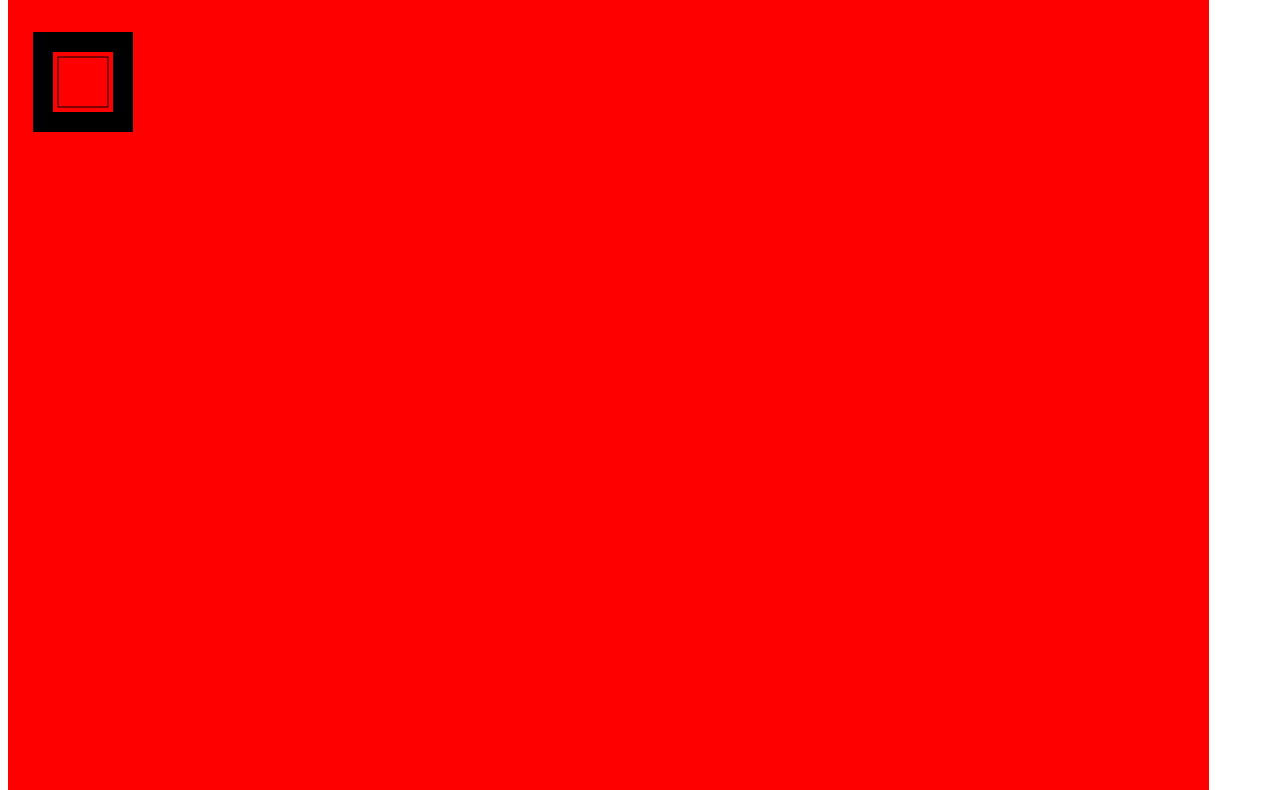
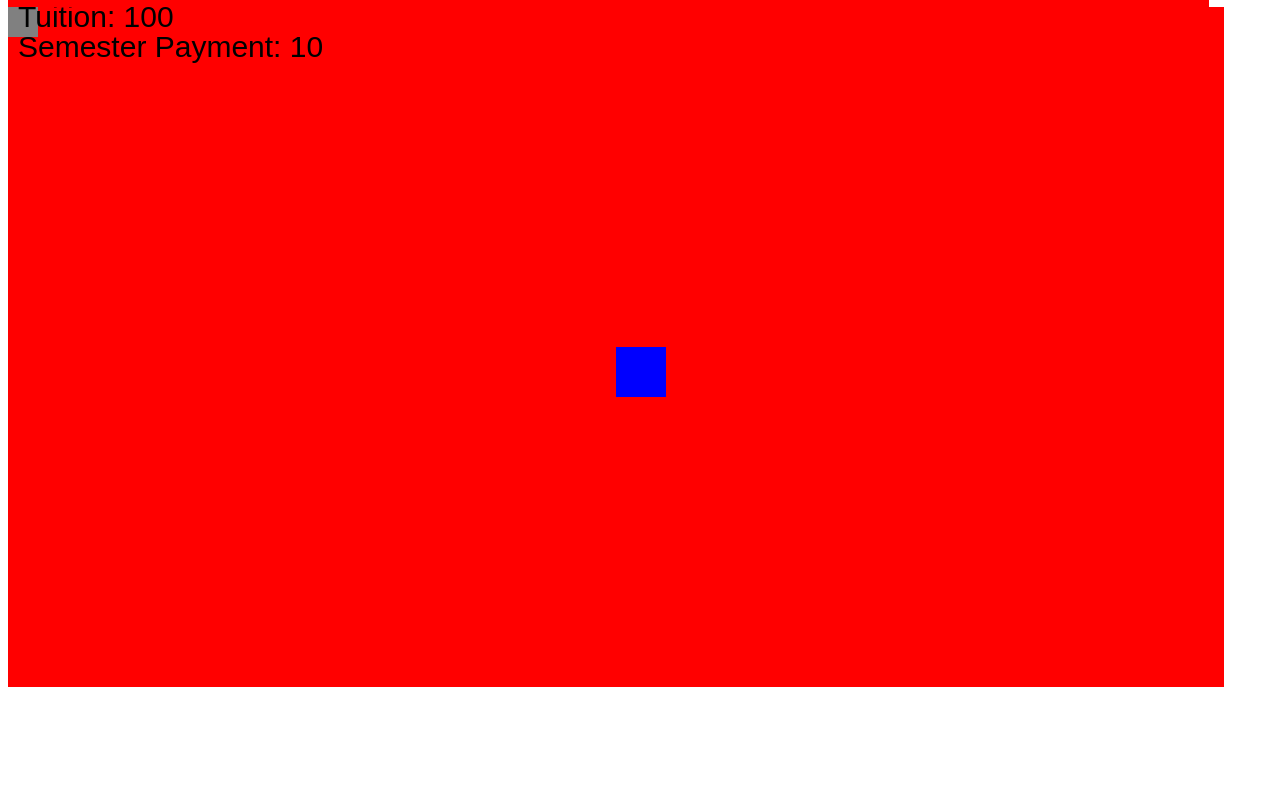
Before and after one commit to pequode/QR-Code-Signing-Cyber-Security-Final-Proj, a plain HTML site: page website/game.html in a window 1280 px wide. Shown: the part 81-871 px from the top of the page. After the commit the page ends 800 px from the top, so only its background shows below. Drawn offline with Linux system fonts and the light colour scheme.

Commit message:
added a bunch of functionality

```diff
--- a/website/game.html
+++ b/website/game.html
@@ -3,6 +3,7 @@
 <html lang="en" dir="ltr">
   <head>
     <title>QRteacher</title>
+    <link rel="stylesheet" href="styles.css">
     <link rel="stylesheet" href="styles.css">
     <meta charset="utf-8">
   </head>
@@ -12,15 +13,9 @@
           You Shouldn't Scan QR codes you dont trust.
       </h1>
 
-      <canvas id="canvas" width="1000" height="1000">
-        <script>
-          var  el = document.getElementById('canvas')
-          let ctx = el.getContext("2d");
-          ctx.fillRect(25, 25, 100, 100);
-          ctx.clearRect(45, 45, 60, 60);
-          ctx.strokeRect(50, 50, 50, 50);
-        </script>
-      </canvas>
+      <canvas id="canvas" style= "position:absolute;"></canvas>
+      <script src="gamecode.js"></script>
+
     </div>
   </body>
 </html>
--- /dev/null
+++ b/website/gamecode.js
@@ -0,0 +1,303 @@
+var canvas = document.getElementById('canvas');
+canvas.width = window.innerWidth*0.95;
+canvas.height = window.innerHeight*0.85;
+var canvDems = [canvas.width, canvas.height];
+var playerSize = 50;
+var alumiSize = 30;
+var prezSize = 20;
+
+
+var pmoneyLocations = [...Array(20)].map(e => Array(3));
+var amoneyLocations = [...Array(50)].map(e => Array(3));
+var i = 0;
+for(i=0;i<20;i++){
+  pmoneyLocations[i] = [-1,-1,-1];
+}
+for(i=0;i<50;i++){
+  amoneyLocations[i] = [-1,-1,-1];
+}
+
+function getRandomInt(min,max) {
+  return min + Math.floor(Math.random() * max);
+}
+function distance(x1,y1,x2,y2){
+
+  var d = Math.sqrt(Math.pow((x1-x2),2)+Math.pow((y1-y2),2))
+  if(d==0){
+    d = 1;
+  }
+  return d;
+}
+class Alumi {
+  constructor(id) {
+    var sidex= getRandomInt(1,2);
+    var sidey= getRandomInt(1,2);
+    this.y =((sidey==1)? 0: canvDems[1]);
+    this.x =((sidex==1)? 0: canvDems[0]);
+    var diry = ((sidey==1)? 1: -1);
+    var dirx = ((sidex==1)? 1: -1);
+    this.speedy = diry*getRandomInt(1,20);
+    this.speedx = dirx*getRandomInt(1,20);
+    this.dropInterval =getRandomInt(5,20);
+    this.donations = getRandomInt(5,50);
+    this.count = 0;
+    this.id = id;
+    this.topx = alumiSize;
+    this.topy = alumiSize;
+    this.color = "gray";
+  }
+  dropAndDash(){
+    if(this.count%this.dropInterval==0&&this.count<100){
+      console.log(amoneyLocations)
+      for(i=0;i<50;i++){
+        var k = amoneyLocations[i];
+        var amt = [this.topx/2,this.topy/2]
+        if(k[0]==-1){
+          amoneyLocations[i] = [this.x,this.y,this.donations]
+          break;
+        }
+      }
+    }
+    console.log(this.count,this.dropInterval,this.donations,this.count%this.dropInterval==0)
+    this.x +=this.speedx;
+    this.y +=this.speedy;
+    this.count+=1;
+  }
+}
+class player{
+  constructor(speed,id,startx,starty) {
+    this.speed = speed;
+    this.id = id;
+    this.x =startx;
+    this.topx = playerSize;
+    this.y =starty;
+    this.topy = playerSize;
+    this.color = "blue";
+    this.tuition = 100
+    this.dropAmt = 10;
+  }
+  moveVert(dir){
+      if(dir==-1){
+        if(this.y - this.speed > 0){
+          this.y = this.y-this.speed;
+        }
+      }
+      else if(dir==1){
+        if((this.y + this.speed+this.topy <canvDems[1])){
+          this.y = this.y+this.speed;
+        }
+      }
+      else{
+        console.log("invalid Dir");
+      }
+
+  }
+  moveHorz(dir){
+      if(dir==-1){
+        if(this.x - this.speed > 0){
+          this.x = this.x-this.speed;
+        }
+      }
+      else if(dir==1){
+        if((this.x + this.speed+this.topx <canvDems[0])){
+          this.x = this.x+this.speed;
+        }
+      }
+      else{
+        console.log("invalid Dir");
+      }
+
+  }
+  dropCash(amt){
+    var i = 0;
+    if( this.tuition >= amt && amt >0 ){
+        for(i=0;i<20;i++){
+          var k = pmoneyLocations[i];
+          if(k[0]==-1){
+            var placex = this.topx/2;
+            var placey = this.topy/2;
+            pmoneyLocations[i] = [this.x+placex,this.y+placey,amt];
+            break;
+          }
+        }
+        this.tuition -=amt;
+    }
+  }
+  increaseDrop(){
+    if(this.dropAmt<this.tuition){
+      this.dropAmt+=5;
+    }
+  }
+  decreaseDrop(){
+    if(this.dropAmt>0){
+      this.dropAmt-=5;
+    }
+  }
+
+}
+class pressBrown{
+  constructor(speed,id,startx,starty) {
+    this.speed = speed;
+    this.id = id;
+    this.x =startx;
+    this.topx = prezSize;
+    this.y =starty;
+    this.topy = prezSize;
+    this.color = "black";
+    this.burgerFund = 0;
+  }
+  gobbleGobble(){
+    var min = [1000,-1,-1]
+    for(i=0;i<20;i++){
+      var k = pmoneyLocations[i];
+      var amt = [this.topx/2,this.topy/2]
+      var dis = distance(this.x+amt[0],this.y+amt[1],k[0],k[1])
+      if (dis<k[2]+(this.topx+this.topy)/2){
+        pmoneyLocations[i] =[-1,-1,-1];
+        this.topx += k[2];
+        this.topy += k[2];
+        this.burgerFund += k[2];
+      }
+      else{
+        dis = dis/k[2];
+        if(min[0]>dis && k[0]!=-1){
+          min = [dis,k[0],k[1]]
+        }
+      }
+
+    }
+    for(i=0;i<50;i++){
+      var k = amoneyLocations[i];
+      var amt = [this.topx/2,this.topy/2]
+      var dis = distance(this.x+amt[0],this.y+amt[1],k[0],k[1])
+      if (dis<k[2]+(this.topx+this.topy)/2){
+        amoneyLocations[i] =[-1,-1,-1];
+        this.topx += k[2];
+        this.topy += k[2];
+        this.burgerFund += k[2];
+      }
+      else{
+        dis = dis/k[2];
+        if(min[0]>dis && k[0]!=-1){
+          min = [dis,k[0],k[1]]
+        }
+      }
+
+    }
+
+    if(min[0] != 1000 ){
+      if (this.x-min[1]> 0){
+        this.x= this.x-this.speed;
+      }
+      else{
+        this.x= this.x+this.speed;
+      }
+
+      if (this.y-min[2]> 0){
+        this.y= this.y-this.speed;
+      }
+      else{
+        this.y= this.y+this.speed;
+      }
+    }
+
+  }
+}
+const player1 = new player(10,0,canvDems[0]/2,canvDems[1]/2)
+const pressBrown1 = new pressBrown(2,1,canvDems[0]/2,canvDems[1]/2)
+const Alum1 = new Alumi(3);
+
+function drawplayer(ctx){
+  ctx.fillStyle = player1.color;
+  ctx.fillRect(player1.x, player1.y, player1.topy, player1.topx);
+
+  var str = "Tuition: "+ player1.tuition.toString();
+  var str1 = "Semester Payment: "+ player1.dropAmt.toString();
+  ctx.fillStyle = "black";
+  ctx.font = "30px Arial";
+  ctx.fillText(str, 10, 20);
+  ctx.fillText(str1, 10, 50);
+}
+function drawprez(ctx){
+  ctx.fillStyle = pressBrown1.color;
+  ctx.fillRect(pressBrown1.x, pressBrown1.y, pressBrown1.topy, pressBrown1.topx);
+}
+function drawAlum(ctx){
+  ctx.fillStyle = Alum1.color;
+  ctx.fillRect(Alum1.x, Alum1.y, Alum1.topy, Alum1.topx);
+}
+function drawCash(ctx){
+  var i = 0;
+  ctx.fillStyle = "green";
+  for(i=0;i<20;i++){
+    var k = pmoneyLocations[i];
+    if (k[0]!=-1){
+      var amt = k[2]/2
+      ctx.fillRect(k[0]-amt, k[1]-amt, k[2], k[2]);
+    }
+  }
+  for(i=0;i<50;i++){
+    var k = amoneyLocations[i];
+    if (k[0]!=-1){
+      var amt = k[2]/2
+      ctx.fillRect(k[0]-amt, k[1]-amt, k[2], k[2]);
+    }
+  }
+}
+
+function update(){
+  ctx = canvas.getContext('2d');
+  ctx.fillStyle = "red";
+  ctx.fillRect(0, 0, canvDems[0],canvDems[1]);
+  drawCash(ctx);
+  drawprez(ctx);
+  drawAlum(ctx);
+  drawplayer(ctx);
+  Alum1.dropAndDash()
+  pressBrown1.gobbleGobble();
+
+
+
+}
+document.onkeydown = function (event) {
+      console.log(event.keyCode)
+      switch (event.keyCode) {
+         case 32:
+            player1.dropCash(player1.dropAmt);
+            break;
+         case 37:
+            // console.log("Left key is pressed.");
+            player1.moveHorz(-1);
+            break;
+         case 38:
+            // console.log("Up key is pressed.");
+            player1.moveVert(-1);
+            break;
+         case 39:
+            // console.log("Right key is pressed.");
+            player1.moveHorz(1);
+            break;
+         case 40:
+            // console.log("Down key is pressed.");
+            player1.moveVert(1);
+            break;
+         case 90:
+               // console.log("Down key is pressed.");
+               player1.decreaseDrop();
+               break;
+         case 88:
+               // console.log("Down key is pressed.");
+               player1.increaseDrop();
+               break;
+      }
+      update();
+};
+function rungame(){
+    console.log("running");
+    update();
+    // while(true){
+    //   update();
+    // }
+}
+// moneyLocations[0] = [200,200];
+rungame()
--- a/website/styles.css
+++ b/website/styles.css
@@ -6,6 +6,8 @@
   align-content: center;
   height: 95%;
   width: 95%;
+  overflow: hidden; /*  Disable scrollbars */
+  display: block;  /* No floating content on sides */
 }
 .title{
   font-size: 20;
```
